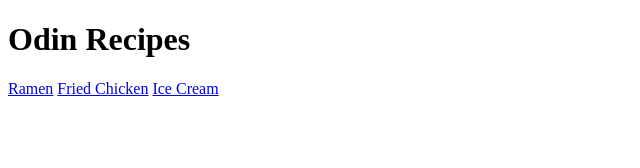
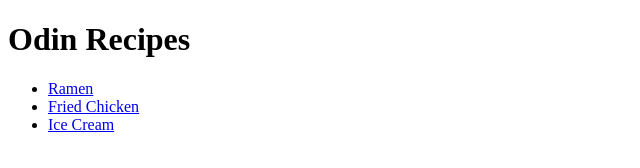
Before and after one commit to hypernovanet/odin_recipes, a plain HTML site: page index.html in a window 1280 px wide. Shown: the whole page, without its empty margins (0-640 px from the left). Drawn offline with Linux system fonts and the light colour scheme.

Commit message:
Nothing changed

```diff
--- a/index.html
+++ b/index.html
@@ -7,9 +7,11 @@
     <meta charset="UTF-8">
     <title>Odin Recipes</title>
     <h1>Odin Recipes</h1>
-    <a href="recipes/ramen.html">Ramen</a>
-    <a href="recipes/fried-chicken.html">Fried Chicken</a>
-    <a href="recipes/ice-cream.html">Ice Cream</a>
+    <ul>
+        <li><a href="recipes/ramen.html">Ramen</a></li>
+        <li><a href="recipes/fried-chicken.html">Fried Chicken</a></li>
+        <li><a href="recipes/ice-cream.html">Ice Cream</a></li>
+    </ul>
 </head>
 
 
```
